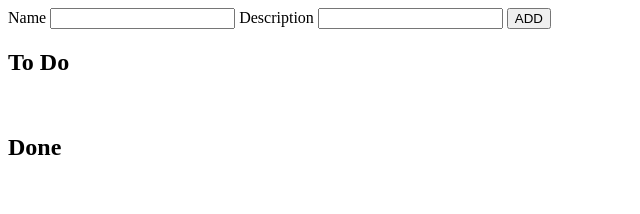
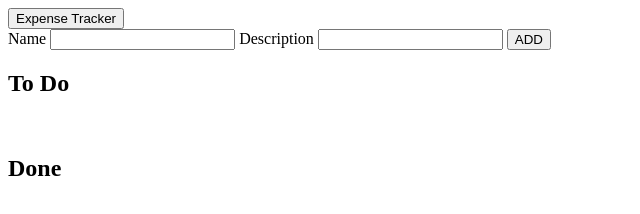
Before and after one commit to Lilnxxx/todo-dom, a plain HTML site: page index.html in a window 1280 px wide. Shown: the whole page, without its empty margins (0-640 px from the left). Drawn offline with Linux system fonts and the light colour scheme.

Commit message:
Update index.html

```diff
--- a/index.html
+++ b/index.html
@@ -5,6 +5,9 @@
         </title>
     </head>
     <body>
+         <button onclick="window.open('./practice.html', '_self');">
+    Expense Tracker
+    </button><br/>
         <label>Name</label>
         <input>
         <label>Description</label>
```
